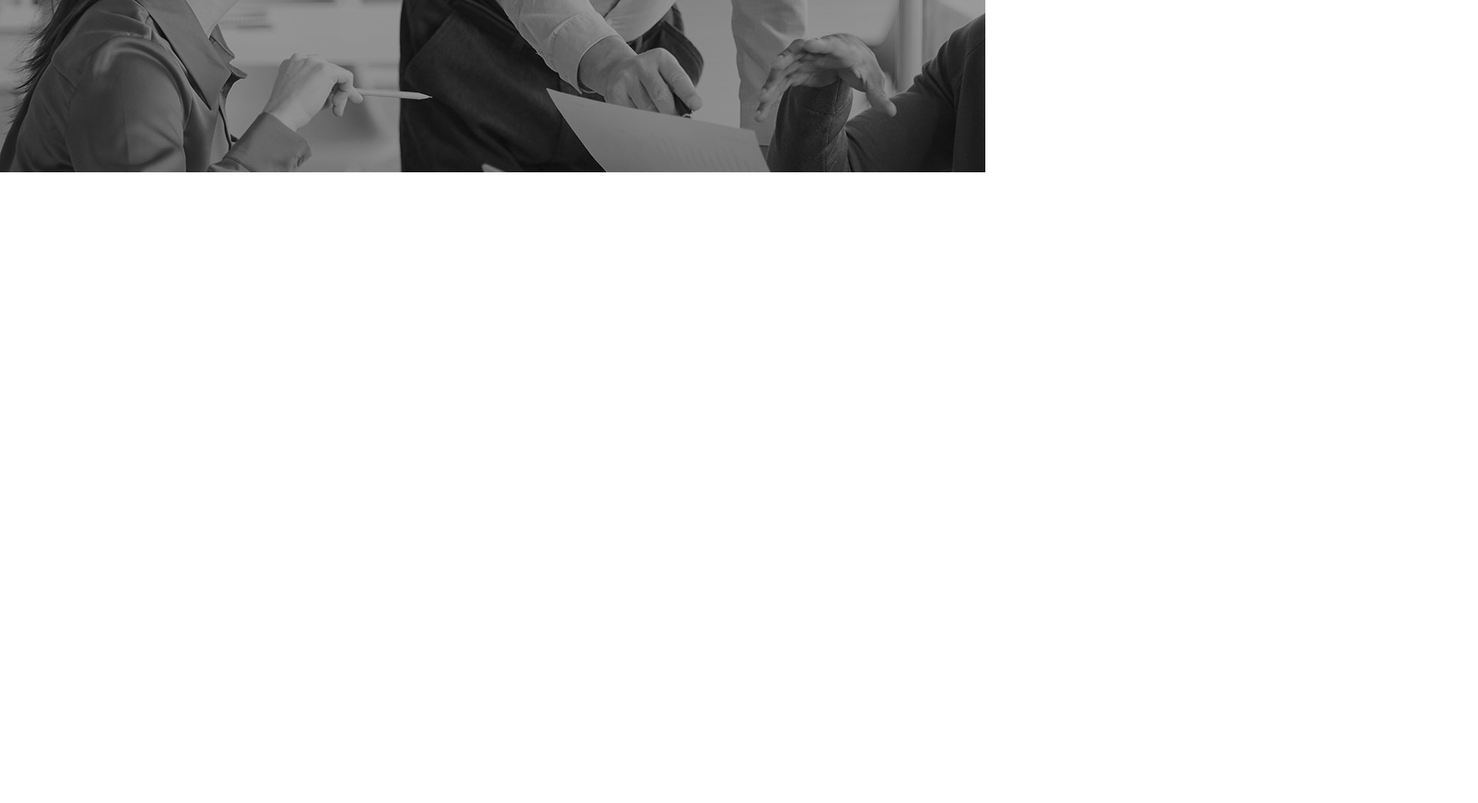
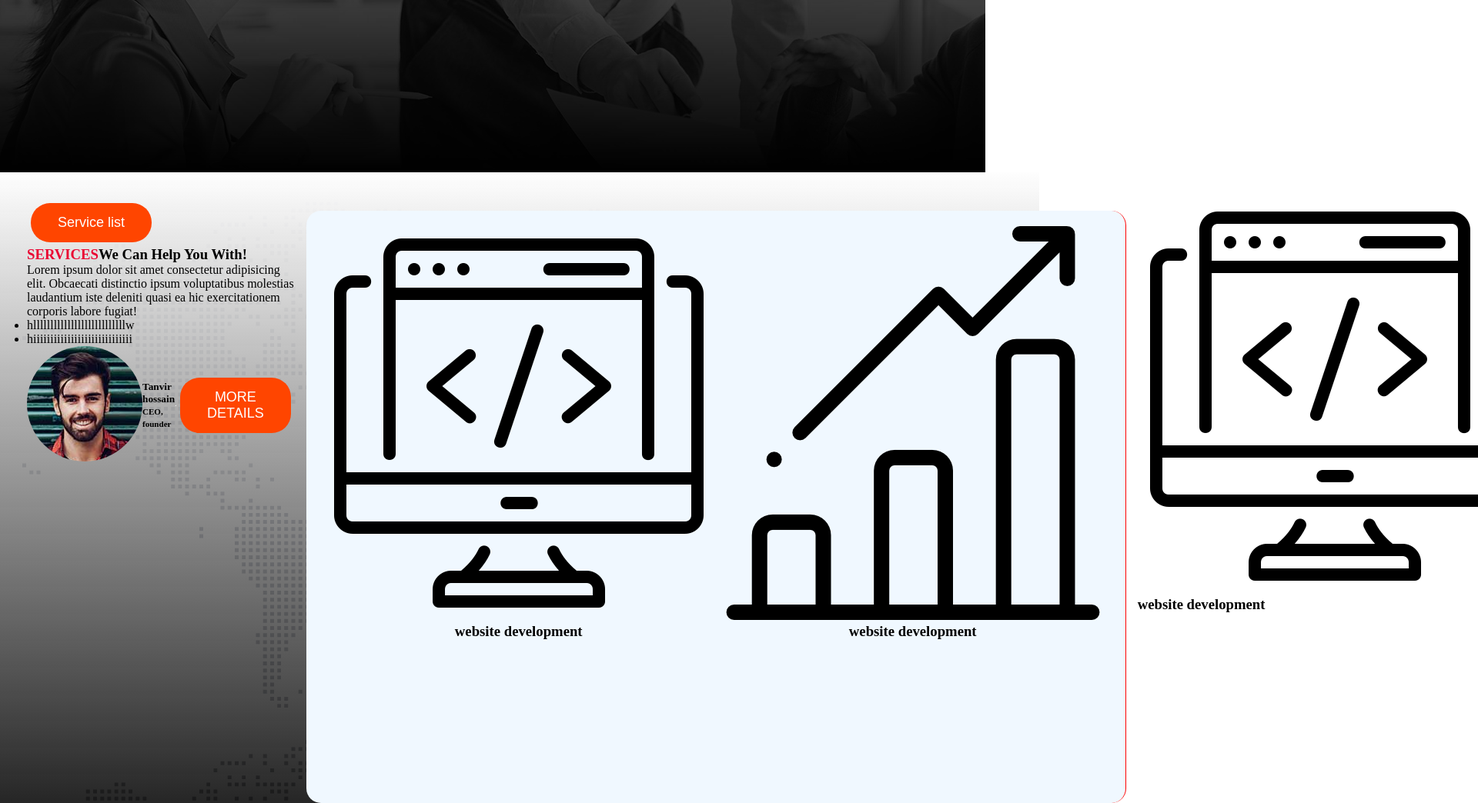
Before and after one commit to wasib800/digital-service, a plain HTML site: page index.html in a window 1280 px wide. Shown: the part 635-1679 px from the top of the page at 77% size, 1920 px wide, since content can reach past the window. Before the commit the page ends 859 px from the top, so only its background shows below. Drawn offline with Linux system fonts and the light colour scheme.

Commit message:
middle part

```diff
--- a/index.html
+++ b/index.html
@@ -31,13 +31,66 @@
         <div class="banner-details">
             <h1 class="title-banner"> <span class="primary">Digital</span> Agency You <br>
                 Can Rely Upon !</h1>
-            <p class="description">Hymenaeos! Omnis arcu vitae? Phasellus irure cupidatat incidunt, semper metus, nibh adipisci assumenda
+            <p class="description">Hymenaeos! Omnis arcu vitae? Phasellus irure cupidatat incidunt, semper metus, nibh
+                adipisci assumenda
                 odio, quos, senectus vehicula occaecat, officiis malesuada cras..</p>
             <div class="butons">
                 <button class="btn-discover">DISCOVER MORE</button>
-            <button class="btn-hire">HIRE US NOW</button>
+                <button class="btn-hire">HIRE US NOW</button>
             </div>
         </div>
+    </div>
+    <!-- middle part starting -->
+    <div class="service-container">
+        <div class="service-left-container">
+            <div class="service-details">
+                <button class="btn-banner">Service list</button>
+                <h3><span class="primary">SERVICES</span>We Can Help You With!</h3>
+                <p class="description-2">Lorem ipsum dolor sit amet consectetur adipisicing elit. Obcaecati distinctio
+                    ipsum voluptatibus molestias laudantium iste deleniti quasi ea hic exercitationem corporis labore
+                    fugiat!
+                </p>
+                <ul>
+                    <li> hlllllllllllllllllllllllllllw</li>
+                    <li> hiiiiiiiiiiiiiiiiiiiiiiiiiiiii</li>
+                </ul>
+
+                <div class="author-details">
+                    <div class="autho-img">
+                        <img style="border-radius: 85%;" src="asset/image/author.jpg" alt="" srcset="">
+                    </div>
+                    <div>
+                        <h5>Tanvir hossain <br> <small>CEO, founder</small></h5> <span></span>
+                    </div>
+                    <hr>
+                    <div>
+                        <button class="btn-banner">MORE DETAILS</button>
+                    </div>
+                </div>
+            </div>
+
+        </div>
+        <div class="service-up">
+            <div>
+                <img src="asset/icons/coding.png" alt="" srcset="">
+                <h3>website development</h3>
+            </div>
+            <div>
+                <img src="asset/icons/bar-chart.png" alt="" srcset="">
+                <h3>website development</h3>
+            </div>
+        </div>
+        <div class="service-down">
+            <div>
+                <img src="asset/icons/coding.png" alt="" srcset="">
+                <h3>website development</h3>
+            </div>
+            <div>
+                <img src="asset/icons/bar-chart.png" alt="" srcset="">
+                <h3>website development</h3>
+            </div>
+        </div>
+
     </div>
 </body>
 
--- a/style.css
+++ b/style.css
@@ -24,7 +24,7 @@
 .banner-container{
     height: 100vh;
     width: 100%;
-    background-image: url(asset/image/background.jpg),linear-gradient(rgba(0,0,0,0.3), rgba(0, 0,0,0.4));
+    background-image: url(asset/image/background.jpg),linear-gradient(rgba(0,0,0,0.1), rgb(0, 0, 0));
     background-blend-mode: overlay;
     display: flex;
     justify-content: center;
@@ -64,3 +64,53 @@
     color: white;
 
 }
+.service-container{
+    height: 100vh;
+    width: 100%;
+    display: flex;
+    padding: 20px;
+    margin: auto;
+    padding: 35px;
+    background-image: url(asset/image/footer-bg.png),linear-gradient(rgb(254, 254, 254), rgba(0,0,0,0.9));
+    background-blend-mode: overlay;
+
+}
+.btn-banner{
+    padding: 15px 35px;
+    border-radius: 25px;
+    font-size: 18px;
+    margin: 5px;
+    background-color: orangered;
+    color: white;
+    border-style: none;
+}
+.author-details{
+    display: flex;
+    align-items: center;
+}
+.autho-img{
+    border-radius: 50%;
+}
+.service-container{
+
+}
+.description-2 li{
+    font-size: 22px;
+    width: 50%;
+    margin: auto;
+    padding: 10px;
+
+}
+.service-up{
+    display: flex;
+    text-align: center;
+    padding: 20px;
+    background-color: aliceblue;
+    border-radius: 19px;
+    margin: 15px;
+ border-right: 1px solid red;
+}
+.service-down{
+    display: flex;
+
+}
```
